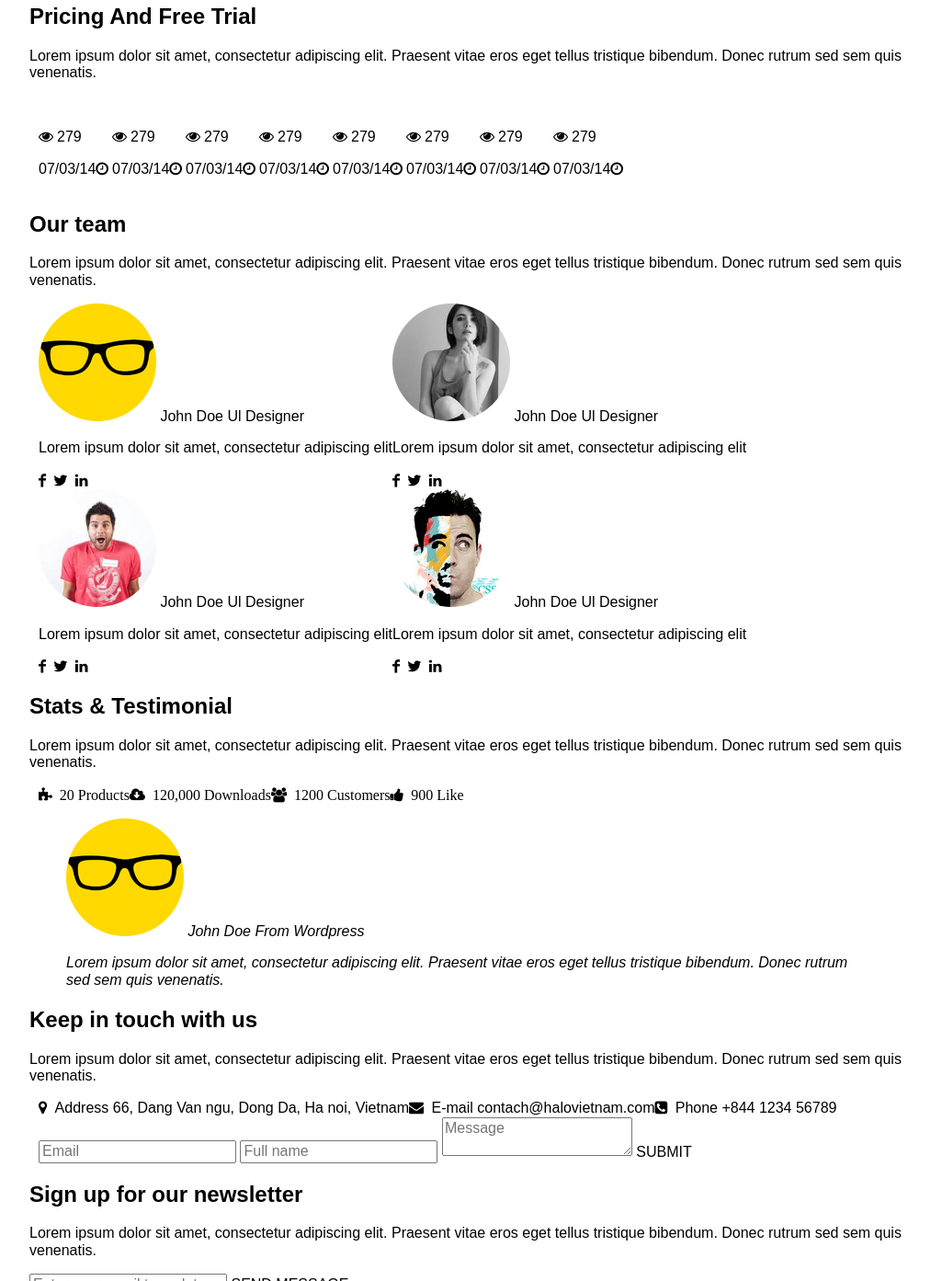
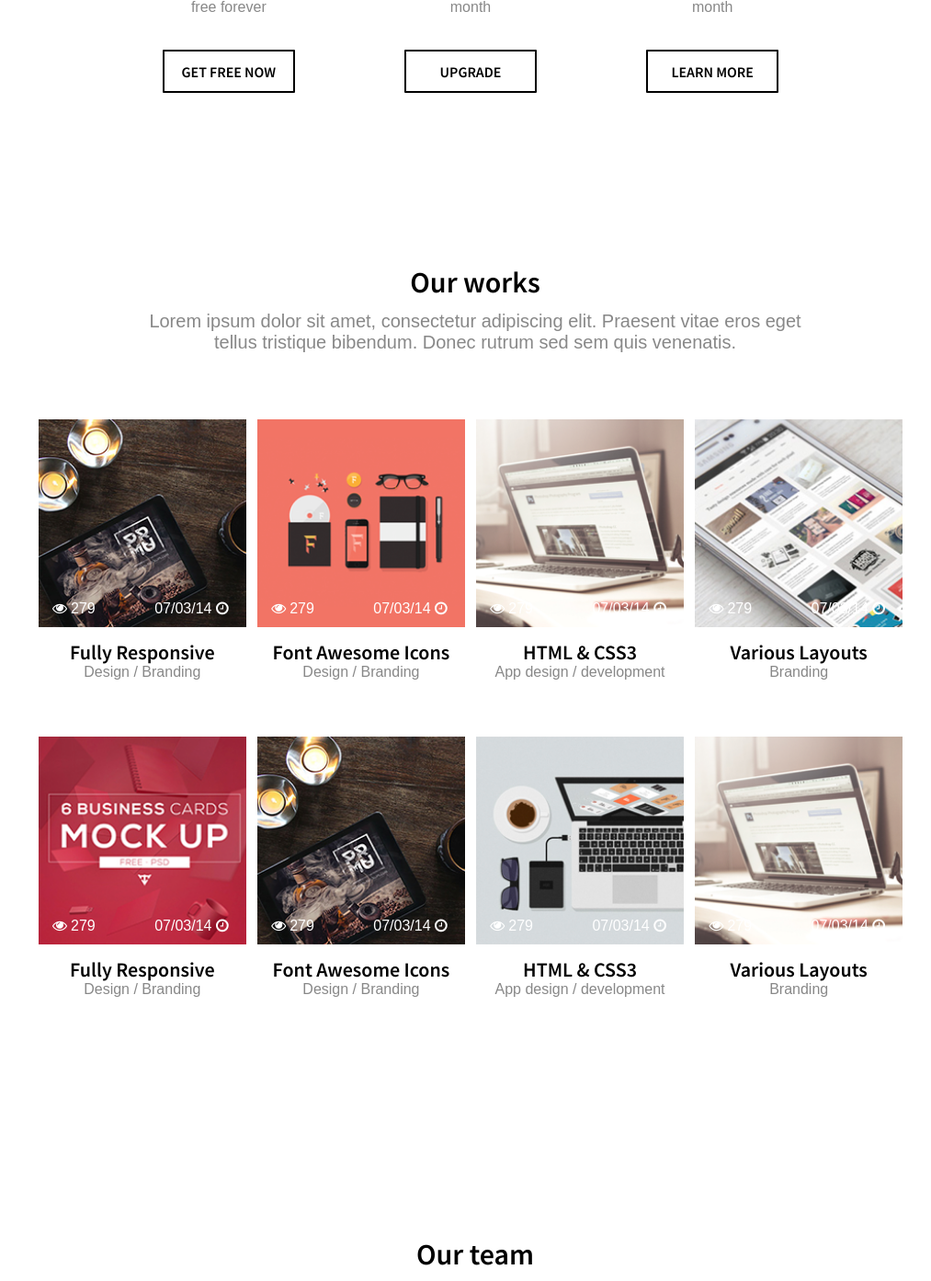
Before and after one commit to TatsianaHal/Andersen-test, a plain HTML site: page index.html in a window 1280 px wide. Shown: the part 2171-3564 px from the top of the page at 92% size, without its empty margins (128-1141 px from the left). Drawn offline with Linux system fonts and the light colour scheme; a web font is replaced by a local one.

Commit message:
new block with hover

```diff
--- a/css/main.scss
+++ b/css/main.scss
@@ -195,8 +195,8 @@ body {
   }
 
   &__row-flex {
-    margin-bottom: 40px;
     padding-top: 86px;
+    padding-bottom: 40px;
   }
 
   &__item {
@@ -253,6 +253,7 @@ body {
   &__row-flex {
     justify-content: center;
     padding-top: 80px;
+    padding-bottom: 77px;
   }
 }
 
@@ -293,8 +294,10 @@ body {
 
   &__text {
     display: block;
+    margin-bottom: 38px;
+    padding-right: 30px;
     padding-left: 30px;
-    padding-right: 30px;
+
 
     font-size: $font-size-xs;
     line-height: 20px;
@@ -303,16 +306,156 @@ body {
   }
 
   &__cost {
+    display: block;
     margin: 0;
+    padding-bottom: 6px;
 
     font-family: $font-family-text-bolder;
     font-size: $font-size-xxl;
+
+    border-bottom: 2px solid #000;
   }
 
   &__length {
     display: block;
+    padding-top: 5px;
+    padding-bottom: 37px;
 
     color: #888888;
   }
 
+  &__btn {
+    @include btn;
+
+    width: 140px;
+    height: 30px;
+    padding-top: 13px;
+
+    font-size: $font-size-sm;
+  }
 }
+
+
+
+
+
+
+
+
+
+.portfolio {
+
+  .title {
+    @include title;
+  }
+
+  &__row-flex {
+    padding-top: 72px;
+    padding-bottom: 90px;
+  }
+
+  &__list {
+    display: flex;
+    justify-content: space-between;
+    flex-wrap: nowrap;
+    width: 100%;
+    padding-bottom: 60px;
+  }
+
+  &__item {
+    width: 24%;
+  }
+
+  &__link {
+    display: block;
+    height: 226px;
+
+    cursor: pointer;
+  }
+
+  &__link:hover {
+    background-color: black;
+
+    .portfolio__plus {
+      display: block;
+    }
+
+    .portfolio__pict {
+      display: none;
+    }
+
+
+
+  }
+
+  &__plus {
+    display: none;
+    width: 100%;
+    height: 226px;
+    margin-bottom: -135px;
+    padding-top: 85px;
+
+    text-align: center;
+  }
+
+  &__icon-plus {
+    display: block;
+    margin: 0 auto;
+
+    font-size: $font-size-main-header;
+    color: white;
+  }
+
+
+
+  &__pict {
+    width: 100%;
+    height: 226px;
+    margin-bottom: -50px;
+  }
+
+  &__social-info {
+    display: flex;
+    justify-content: space-between;
+
+    color: white;
+  }
+
+  &__views {
+    display: block;
+    padding-left: 15px;
+  }
+
+  &__date {
+    display: block;
+    padding-right: 15px;
+  }
+
+  &__name {
+    padding-top: 15px;
+
+    text-align: center;
+  }
+
+  &__title {
+    display: block;
+
+    font-family: $font-family-text-bolder;
+    font-size: $font-size-lg;
+  }
+
+  &__text {
+    display: block;
+
+    font-size: $font-size-sm;
+    color: #888888;
+  }
+}
+
+.team {
+
+  .title {
+    @include title;
+  }
+
+}
--- a/index.html
+++ b/index.html
@@ -106,7 +106,7 @@
             <span class="price-item__text">Lorem ipsum dolor sit amet, consectetur adipiscing elit</span>
              <p class="price-item__cost">FREE</p>
              <span class="price-item__length">free forever</span>
-             <a class="price-item__btn btn">GET FREE NOW</a>
+             <a class="btn price-item__btn">GET FREE NOW</a>
           </div>
 
           <div class="price-item">
@@ -115,7 +115,7 @@
             <span class="price-item__text">Lorem ipsum dolor sit amet, consectetur adipiscing elit</span>
               <p class="price-item__cost"><span class="icon price__icon">&#xf155;&nbsp;</span>99</p>
               <span class="price-item__length">month</span>
-              <a class="price-item__btn btn">UPGRADE</a>
+              <a class="btn price-item__btn">UPGRADE</a>
           </div>
 
           <div class="price-item">
@@ -124,7 +124,7 @@
             <span class="price-item__text">Lorem ipsum dolor sit amet, consectetur adipiscing elit</span>
               <p class="price-item__cost"><span class="icon price__icon">&#xf155;&nbsp;</span>199</p>
               <span class="price-item__length">month</span>
-              <a class="price-item__btn btn">LEARN MORE</a>
+              <a class="btn price-item__btn">LEARN MORE</a>
           </div>
       </div>
     </div>
@@ -135,106 +135,129 @@
   <div class="portfolio">
     <div class="container">
       <div class="title">
-        <h2 class="title__name">Pricing And Free Trial</h2>
+        <h2 class="title__name">Our works</h2>
         <p class="title__text">Lorem ipsum dolor sit amet, consectetur adipiscing elit. Praesent vitae eros eget tellus tristique bibendum. Donec rutrum sed sem quis venenatis.</p>
       </div>
-      <div class="row-flex">
+      <div class="row-flex portfolio__row-flex">
+        <div class="portfolio__list">
 
           <div class="portfolio__item">
             <a class="portfolio__link">
-              <img class="portfolio__pict">
+              <div class="portfolio__plus">
+                <span class="icon portfolio__icon-plus">&#xe804;&nbsp;</span>
+              </div>
+              <img class="portfolio__pict" src="img/portfolio-6.png">
+              <div class="portfolio__social-info">
               <p class="portfolio__views"><span class="icon portfolio__icon">&#xe802;&nbsp;</span>279</p>
-              <p class="portfolio__date">07/03/14<span class="icon portfolio__icon">&#xe801;&nbsp;</span></p>
+              <p class="portfolio__date">07/03/14 <span class="icon portfolio__icon">&#xe801;&nbsp;</span></p>
+            </div>
             </a>
             <div class="portfolio__name">
-              <span class="icon portfolio__title"></span>
-              <span class="portfolio__text"></span>
+              <span class="portfolio__title">Fully Responsive</span>
+              <span class="portfolio__text">Design / Branding</span>
             </div>
           </div>
 
           <div class="portfolio__item">
             <a class="portfolio__link">
-              <img class="portfolio__pict">
+              <img class="portfolio__pict" src="img/portfolio-2.png">
+              <div class="portfolio__social-info">
               <p class="portfolio__views"><span class="icon portfolio__icon">&#xe802;&nbsp;</span>279</p>
-              <p class="portfolio__date">07/03/14<span class="icon portfolio__icon">&#xe801;&nbsp;</span></p>
+              <p class="portfolio__date">07/03/14 <span class="icon portfolio__icon">&#xe801;&nbsp;</span></p>
+            </div>
             </a>
             <div class="portfolio__name">
-              <span class="portfolio__title"></span>
-              <span class="portfolio__text"></span>
+              <span class="portfolio__title">Font Awesome Icons</span>
+              <span class="portfolio__text">Design / Branding</span>
             </div>
           </div>
 
           <div class="portfolio__item">
             <a class="portfolio__link">
-              <img class="portfolio__pict">
+              <img class="portfolio__pict" src="img/portfolio-3.png">
+              <div class="portfolio__social-info">
               <p class="portfolio__views"><span class="icon portfolio__icon">&#xe802;&nbsp;</span>279</p>
-              <p class="portfolio__date">07/03/14<span class="icon portfolio__icon">&#xe801;&nbsp;</span></p>
+              <p class="portfolio__date">07/03/14 <span class="icon portfolio__icon">&#xe801;&nbsp;</span></p>
+            </div>
             </a>
             <div class="portfolio__name">
-              <span class="portfolio__title"></span>
-              <span class="portfolio__text"></span>
+              <span class="portfolio__title">HTML & CSS3</span>
+              <span class="portfolio__text">App design / development</span>
             </div>
           </div>
 
           <div class="portfolio__item">
             <a class="portfolio__link">
-              <img class="portfolio__pict">
+              <img class="portfolio__pict" src="img/portfolio-4.png">
+              <div class="portfolio__social-info">
               <p class="portfolio__views"><span class="icon portfolio__icon">&#xe802;&nbsp;</span>279</p>
-              <p class="portfolio__date">07/03/14<span class="icon portfolio__icon">&#xe801;&nbsp;</span></p>
+              <p class="portfolio__date">07/03/14 <span class="icon portfolio__icon">&#xe801;&nbsp;</span></p>
+            </div>
             </a>
             <div class="portfolio__name">
-              <span class="portfolio__title"></span>
-              <span class="portfolio__text"></span>
+              <span class="portfolio__title">Various Layouts</span>
+              <span class="portfolio__text">Branding</span>
+            </div>
+          </div>
+        </div>
+
+        <div class="portfolio__list">
+          <div class="portfolio__item">
+            <a class="portfolio__link">
+              <img class="portfolio__pict" src="img/portfolio-5.png">
+              <div class="portfolio__social-info">
+              <p class="portfolio__views"><span class="icon portfolio__icon">&#xe802;&nbsp;</span>279</p>
+              <p class="portfolio__date">07/03/14 <span class="icon portfolio__icon">&#xe801;&nbsp;</span></p>
+            </div>
+            </a>
+            <div class="portfolio__name">
+              <span class="portfolio__title">Fully Responsive</span>
+              <span class="portfolio__text">Design / Branding</span>
             </div>
           </div>
 
           <div class="portfolio__item">
             <a class="portfolio__link">
-              <img class="portfolio__pict">
+              <img class="portfolio__pict" src="img/portfolio-6.png">
+              <div class="portfolio__social-info">
               <p class="portfolio__views"><span class="icon portfolio__icon">&#xe802;&nbsp;</span>279</p>
-              <p class="portfolio__date">07/03/14<span class="icon portfolio__icon">&#xe801;&nbsp;</span></p>
+              <p class="portfolio__date">07/03/14 <span class="icon portfolio__icon">&#xe801;&nbsp;</span></p>
+            </div>
             </a>
             <div class="portfolio__name">
-              <span class="portfolio__title"></span>
-              <span class="portfolio__text"></span>
+              <span class="portfolio__title">Font Awesome Icons</span>
+              <span class="portfolio__text">Design / Branding</span>
             </div>
           </div>
 
           <div class="portfolio__item">
             <a class="portfolio__link">
-              <img class="portfolio__pict">
+              <img class="portfolio__pict" src="img/portfolio-7.png">
+              <div class="portfolio__social-info">
               <p class="portfolio__views"><span class="icon portfolio__icon">&#xe802;&nbsp;</span>279</p>
-              <p class="portfolio__date">07/03/14<span class="icon portfolio__icon">&#xe801;&nbsp;</span></p>
+              <p class="portfolio__date">07/03/14 <span class="icon portfolio__icon">&#xe801;&nbsp;</span></p>
+            </div>
             </a>
             <div class="portfolio__name">
-              <span class="portfolio__title"></span>
-              <span class="portfolio__text"></span>
+              <span class="portfolio__title">HTML & CSS3</span>
+              <span class="portfolio__text">App design / development</span>
             </div>
           </div>
 
           <div class="portfolio__item">
             <a class="portfolio__link">
-              <img class="portfolio__pict">
+              <img class="portfolio__pict" src="img/portfolio-3.png">
+              <div class="portfolio__social-info">
               <p class="portfolio__views"><span class="icon portfolio__icon">&#xe802;&nbsp;</span>279</p>
-              <p class="portfolio__date">07/03/14<span class="icon portfolio__icon">&#xe801;&nbsp;</span></p>
+              <p class="portfolio__date">07/03/14 <span class="icon portfolio__icon">&#xe801;&nbsp;</span></p>
+            </div>
             </a>
             <div class="portfolio__name">
-              <span class="portfolio__title"></span>
-              <span class="portfolio__text"></span>
+              <span class="portfolio__title">Various Layouts</span>
+              <span class="portfolio__text">Branding</span>
             </div>
           </div>
-
-          <div class="portfolio__item">
-            <a class="portfolio__link">
-              <img class="portfolio__pict">
-              <p class="portfolio__views"><span class="icon portfolio__icon">&#xe802;&nbsp;</span>279</p>
-              <p class="portfolio__date">07/03/14<span class="icon portfolio__icon">&#xe801;&nbsp;</span></p>
-            </a>
-            <div class="portfolio__name">
-              <span class="portfolio__title"></span>
-              <span class="portfolio__text"></span>
-            </div>
-          </div>
+        </div>
       </div>
     </div>
   </div>
@@ -441,7 +464,7 @@
 
 
 <div class="icon">
-    &#xe804;&nbsp; &#xf10d;&nbsp; &#xf10e;&nbsp;
+     &#xf10d;&nbsp; &#xf10e;&nbsp;
 </div>
 
   </body>
```
Also changed, not shown: css/main.css, 4 other files.
